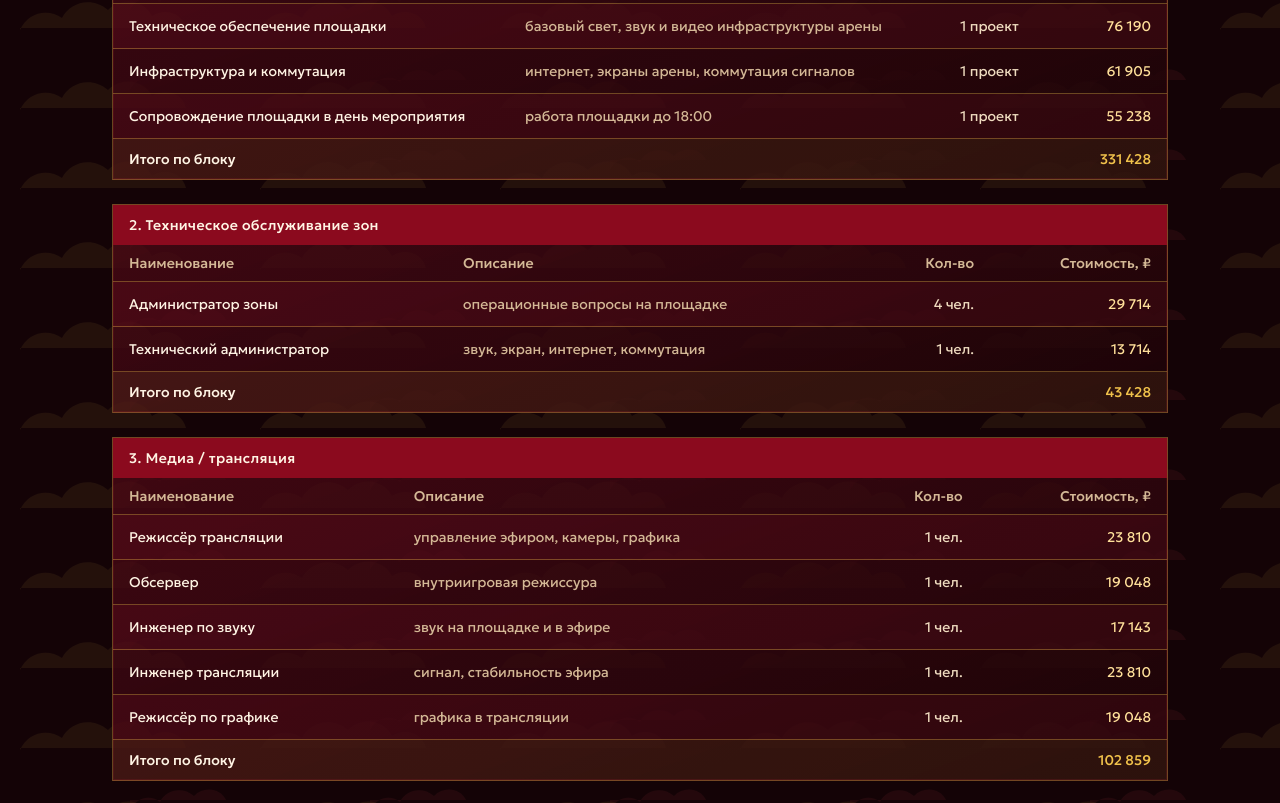
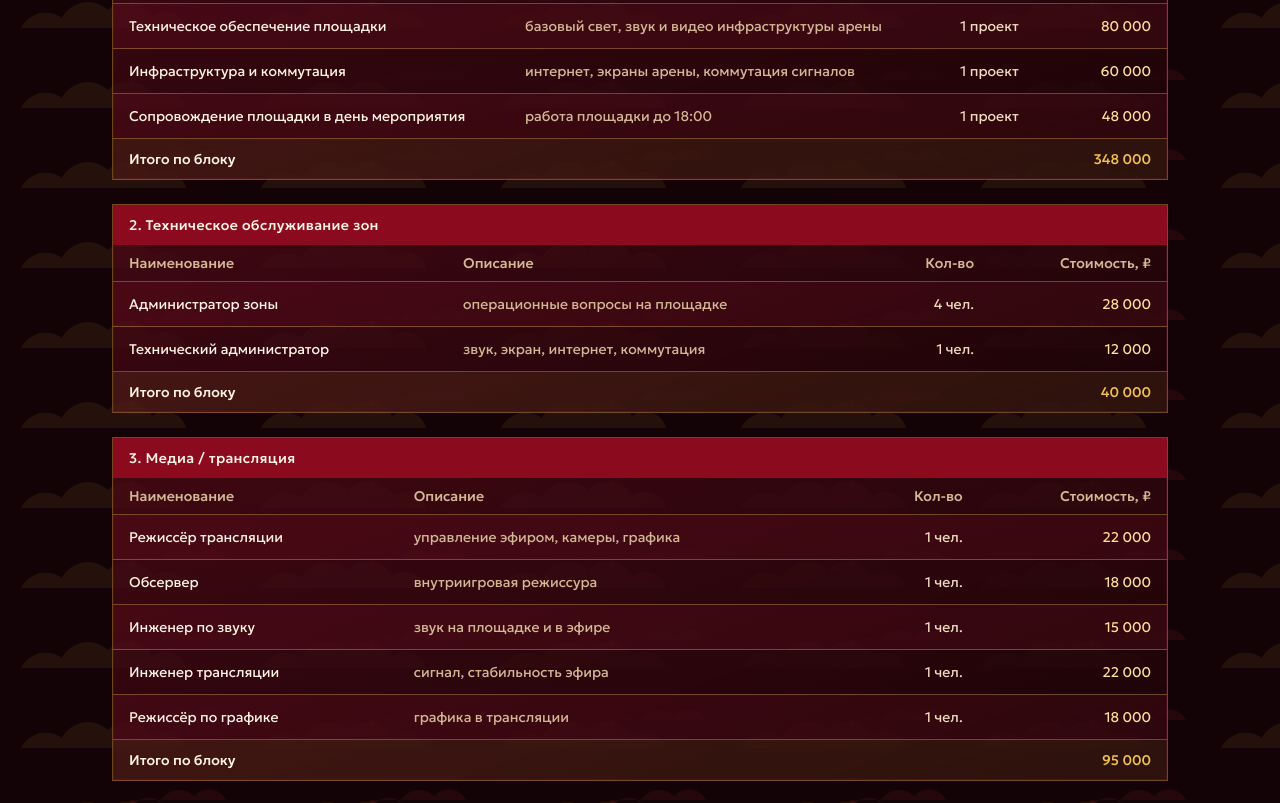
Before and after one commit to DRGNadmin/CyberSybbota, a React (Vite) app: page / in a window 1280 px wide. Shown: the part 2740-3543 px from the top of the page. Built offline with nearby package versions, Linux system fonts and the light colour scheme; a web font is replaced by a local one.

Commit message:
Use round numbers and keep venue block at 348k net
Round all estimate lines, restore ensuring-площадки total to 348000,
and set VAT so the gross total remains 900000.

Co-authored-by: harakirijkee <harakirijkee@gmail.com>

```diff
--- a/src/data/brief.ts
+++ b/src/data/brief.ts
@@ -60,7 +60,11 @@ export type BudgetSection = {
   rows: BudgetLine[]
 }
 
-/** Суммы без НДС. НДС 5% сверху → итого 900 000 ₽ */
+/**
+ * Суммы без НДС, круглые.
+ * Блок площадки = 348 000.
+ * Итого без НДС 857 000 + НДС 43 000 = 900 000 с НДС.
+ */
 export const budgetSections: BudgetSection[] = [
   {
     title: '1. Обеспечение площадки',
@@ -70,40 +74,40 @@ export const budgetSections: BudgetSection[] = [
         note: 'выделение и оформление зоны под программу дня',
         unit: 'проект',
         qty: 1,
-        price: 85714,
-        amount: 85714,
+        price: 100000,
+        amount: 100000,
       },
       {
         item: 'Подготовка и сетап площадки',
         note: 'монтаж зоны до открытия, подготовка рабочих мест',
         unit: 'проект',
         qty: 1,
-        price: 52381,
-        amount: 52381,
+        price: 60000,
+        amount: 60000,
       },
       {
         item: 'Техническое обеспечение площадки',
         note: 'базовый свет, звук и видео инфраструктуры арены',
         unit: 'проект',
         qty: 1,
-        price: 76190,
-        amount: 76190,
+        price: 80000,
+        amount: 80000,
       },
       {
         item: 'Инфраструктура и коммутация',
         note: 'интернет, экраны арены, коммутация сигналов',
         unit: 'проект',
         qty: 1,
-        price: 61905,
-        amount: 61905,
+        price: 60000,
+        amount: 60000,
       },
       {
         item: 'Сопровождение площадки в день мероприятия',
         note: 'работа площадки до 18:00',
         unit: 'проект',
         qty: 1,
-        price: 55238,
-        amount: 55238,
+        price: 48000,
+        amount: 48000,
       },
     ],
   },
@@ -115,16 +119,16 @@ export const budgetSections: BudgetSection[] = [
         note: 'операционные вопросы на площадке',
         unit: 'чел.',
         qty: 4,
-        price: 7428.5,
-        amount: 29714,
+        price: 7000,
+        amount: 28000,
       },
       {
         item: 'Технический администратор',
         note: 'звук, экран, интернет, коммутация',
         unit: 'чел.',
         qty: 1,
-        price: 13714,
-        amount: 13714,
+        price: 12000,
+        amount: 12000,
       },
     ],
   },
@@ -136,40 +140,40 @@ export const budgetSections: BudgetSection[] = [
         note: 'управление эфиром, камеры, графика',
         unit: 'чел.',
         qty: 1,
-        price: 23810,
-        amount: 23810,
+        price: 22000,
+        amount: 22000,
       },
       {
         item: 'Обсервер',
         note: 'внутриигровая режиссура',
         unit: 'чел.',
         qty: 1,
-        price: 19048,
-        amount: 19048,
+        price: 18000,
+        amount: 18000,
       },
       {
         item: 'Инженер по звуку',
         note: 'звук на площадке и в эфире',
         unit: 'чел.',
         qty: 1,
-        price: 17143,
-        amount: 17143,
+        price: 15000,
+        amount: 15000,
       },
       {
         item: 'Инженер трансляции',
         note: 'сигнал, стабильность эфира',
         unit: 'чел.',
         qty: 1,
-        price: 23810,
-        amount: 23810,
+        price: 22000,
+        amount: 22000,
       },
       {
         item: 'Режиссёр по графике',
         note: 'графика в трансляции',
         unit: 'чел.',
         qty: 1,
-        price: 19048,
-        amount: 19048,
+        price: 18000,
+        amount: 18000,
       },
     ],
   },
@@ -181,24 +185,24 @@ export const budgetSections: BudgetSection[] = [
         note: '',
         unit: 'комплект',
         qty: 1,
-        price: 24762,
-        amount: 24762,
+        price: 25000,
+        amount: 25000,
       },
       {
         item: 'Игровой компьютер',
         note: 'зона Genshin Impact, мини-игры; смена до 12 ч',
         unit: 'шт.',
         qty: 4,
-        price: 9942.75,
-        amount: 39771,
+        price: 9000,
+        amount: 36000,
       },
       {
         item: 'Телевизор 65″',
         note: 'зона Genshin Impact и показ на зоне; смена до 12 ч',
         unit: 'шт.',
         qty: 2,
-        price: 2857,
-        amount: 5714,
+        price: 3000,
+        amount: 6000,
       },
     ],
   },
@@ -210,26 +214,26 @@ export const budgetSections: BudgetSection[] = [
         note: 'координация зоны и программы',
         unit: 'проект',
         qty: 1,
-        price: 76190,
-        amount: 76190,
+        price: 70000,
+        amount: 70000,
       },
     ],
   },
   {
     title: '6. Организация ивента',
     rows: [
-      { item: 'Косплееры Mobile Legends (2 чел.)', note: 'фото весь день', amount: 38095 },
-      { item: 'Косплеерша Genshin Impact (1 чел.)', note: 'фото весь день', amount: 23810 },
-      { item: 'Фотозона Mobile Legends 3×2 м', note: 'каркас, печать, монтаж', amount: 14286 },
-      { item: 'Декор зоны Genshin Impact', note: 'панели, ткань, фонари, фотофон', amount: 28571 },
-      { item: 'Декор под Китайский Новый год', note: 'зона Mobile Legends и проходы', amount: 20562 },
-      { item: 'Ведущий', note: '', amount: 20952 },
-      { item: 'Алмазы Mobile Legends 15 000 шт.', note: 'призы', amount: 23000 },
-      { item: 'Денежный приз турнира 5×5', note: '', amount: 19048 },
-      { item: 'Бинго и расходники', note: '', amount: 5714 },
-      { item: 'Покупки в Genshin Impact для зоны', note: 'валюта и оформление', amount: 4762 },
-      { item: 'Аренда 14 смартфонов', note: '2 суток, с резервом', amount: 15143 },
-      { item: 'Медийный гость', note: '', amount: 19048 },
+      { item: 'Косплееры Mobile Legends (2 чел.)', note: 'фото весь день', amount: 40000 },
+      { item: 'Косплеерша Genshin Impact (1 чел.)', note: 'фото весь день', amount: 25000 },
+      { item: 'Фотозона Mobile Legends 3×2 м', note: 'каркас, печать, монтаж', amount: 15000 },
+      { item: 'Декор зоны Genshin Impact', note: 'панели, ткань, фонари, фотофон', amount: 30000 },
+      { item: 'Декор под Китайский Новый год', note: 'зона Mobile Legends и проходы', amount: 20000 },
+      { item: 'Ведущий', note: '', amount: 20000 },
+      { item: 'Алмазы Mobile Legends 15 000 шт.', note: 'призы', amount: 25000 },
+      { item: 'Денежный приз турнира 5×5', note: '', amount: 20000 },
+      { item: 'Бинго и расходники', note: '', amount: 5000 },
+      { item: 'Покупки в Genshin Impact для зоны', note: 'валюта и оформление', amount: 5000 },
+      { item: 'Аренда 14 смартфонов', note: '2 суток, с резервом', amount: 15000 },
+      { item: 'Медийный гость', note: '', amount: 17000 },
     ],
   },
 ]
@@ -262,6 +266,7 @@ export function budgetNetTotal() {
   return budgetSections.reduce((sum, section) => sum + sectionTotal(section), 0)
 }
 
+/** НДС подобран так, чтобы итого с НДС было ровно 900 000 */
 export function budgetVatAmount() {
   return eventMeta.budget - budgetNetTotal()
 }
```
